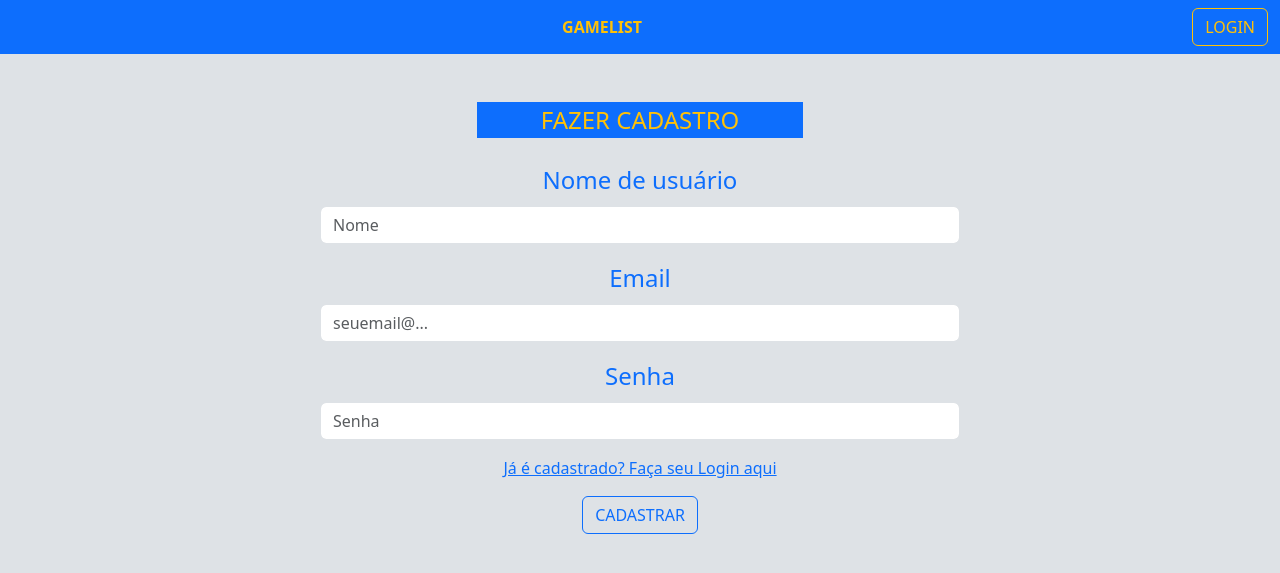
After one commit to Thauzin/Pagina-de-Jogos, a PHP site: page /cadastro.php in a window 1280 px wide. The commit adds this page. Shown: the top 573 px of the page. Run offline with PHP 8.4, Linux system fonts and the light colour scheme.

Commit message:
Conectados login e cadastro no banco

```diff
--- /dev/null
+++ b/cadastro.php
@@ -0,0 +1,115 @@
+<?php
+session_start();
+
+$servername = "localhost";
+$username = "vscode_user";
+$password = "senha123";
+$database = "gamelist";
+
+$conn = new mysqli($servername, $username, $password, $database);
+
+if ($conn->connect_error) {
+    die("Falha na conexão: " . $conn->connect_error);
+}
+
+$mensagemErro = "";
+
+if (isset($_POST['cadastro'])) {
+    $nome = $_POST['nome'];
+    $senha = $_POST['senha'];
+
+    if (empty($nome) || empty($senha)) {
+        $mensagemErro = "Complete todos os campos!";
+    }
+    else {
+        $verifica = $conn->prepare("SELECT * FROM login WHERE nome = ?");
+            if (!$verifica) {
+            die("Erro no prepare da verificação: " . $conn->error);
+        }
+
+        $verifica->bind_param("s", $nome);
+        $verifica->execute();
+        $result = $verifica->get_result();
+
+        if ($result->num_rows > 0) {
+            $mensagemErro = "Já existe um cadastro com esse nome";
+        }
+        else {
+            $stmt = $conn->prepare("INSERT INTO login (nome, senha) VALUES (?, ?)");
+            if (!$stmt) {
+                die("Erro no prepare: " . $conn->error);
+            }
+
+            if (!$stmt->bind_param("ss", $nome, $senha)) {
+                die("Erro no bind_param: " . $stmt->error);
+            }
+
+            if (!$stmt->execute()) {
+                die("Erro no execute: " . $stmt->error);
+            } else {
+                $_SESSION['usuario'] = $nome;
+                header("Location: home.php");
+                exit();
+            }
+        }
+    }
+}
+?>
+
+<!DOCTYPE html>
+<html lang="pt-br">
+<head>
+    <meta charset="UTF-8">
+    <meta name="viewport" content="width=device-width, initial-scale=1.0">
+    <title>Biblioteca de Jogos</title>
+    <link href="Bootstrap/css/bootstrap.min.css" rel="stylesheet">
+    <script src="Bootstrap/js/bootstrap.bundle.min.js"></script>
+    <link rel="stylesheet" href="style.css">
+</head>
+<body class="bg-tertiary-color">
+    <nav class="navbar navbar-expand-lg bg-primary">
+        <div class="container-fluid d-flex align-items-center justify-content-between">
+            <div class="mx-auto">
+                <a class="nav-link active text-warning fw-bold" href="#">GAMELIST</a>
+            </div>
+            <div>
+               <a href="profile.php"> <button class="btn btn-outline-warning" type="button">LOGIN</button> </a>
+            </div>
+        </div>
+    </nav>
+
+    <div class="row">
+        <div class="text-center mt-5 text-warning bg-primary fs-4 w-25 mx-auto">
+            FAZER CADASTRO
+        </div>
+    </div>
+
+    <form action="" method="post" class="mt-4">
+        <div class="mb-3 mx-auto text-center">
+            <label for="nome" class="form-label text-primary fs-4">Nome de usuário</label>
+            <input type="text" class="form-control w-50 mx-auto" id="nome" name="nome" placeholder="Nome">
+        </div>
+
+        <div class="mb-3 mx-auto text-center">
+            <label for="email" class="form-label text-primary fs-4">Email</label>
+            <input type="email" class="form-control w-50 mx-auto" id="email" name="email" placeholder="seuemail@...">
+        </div>
+
+        <div class="mb-3 mx-auto text-center">
+            <label for="senha" class="form-label text-primary fs-4">Senha</label>
+            <input type="password" id="senha" name="senha" class="form-control w-50 mx-auto" placeholder="Senha">
+            <?php if (!empty($mensagemErro)) : ?>
+                <div class="text-center text-danger" id="errou"><?php echo $mensagemErro; ?></div>
+            <?php endif; ?>
+        </div>
+
+        <div class="text-center">
+            <a href="index.php">Já é cadastrado? Faça seu Login aqui</a>
+        </div>
+
+        <div class="d-flex justify-content-center mt-3">
+            <button type="submit" class="btn btn-outline-primary" name="cadastro">CADASTRAR</button>
+        </div>
+    </form>
+</body>
+</html>
--- a/index.php
+++ b/index.php
@@ -69,11 +69,11 @@ $loginfeito = false;
             <label for="senha" class="form-label text-primary fs-4">Password</label>
             <input type="password" id="senha" name="senha" class="form-control w-50 mx-auto" placeholder="Senha">
             <?php if (!empty($mensagemErro)) : ?>
-            <div class="text-center text-primary "id="errou"><?php echo $mensagemErro; ?></div>
+            <div class="text-center text-danger "id="errou"><?php echo $mensagemErro; ?></div>
              <?php endif; ?>
         </div>
         <div class="text-center">
-            <a href="#">Esqueceu a senha?</a>
+            <a href="cadastro.php">Ainda não é cadastrado? Faça seu cadastro aqui</a>
         </div>
         <div class="d-flex justify-content-center mt-3">
             <button type="submit" class="btn btn-outline-primary" name="login">REALIZAR LOGIN</button>
```
Also changed, not shown: profile.php (added, +15 -0 lines).
